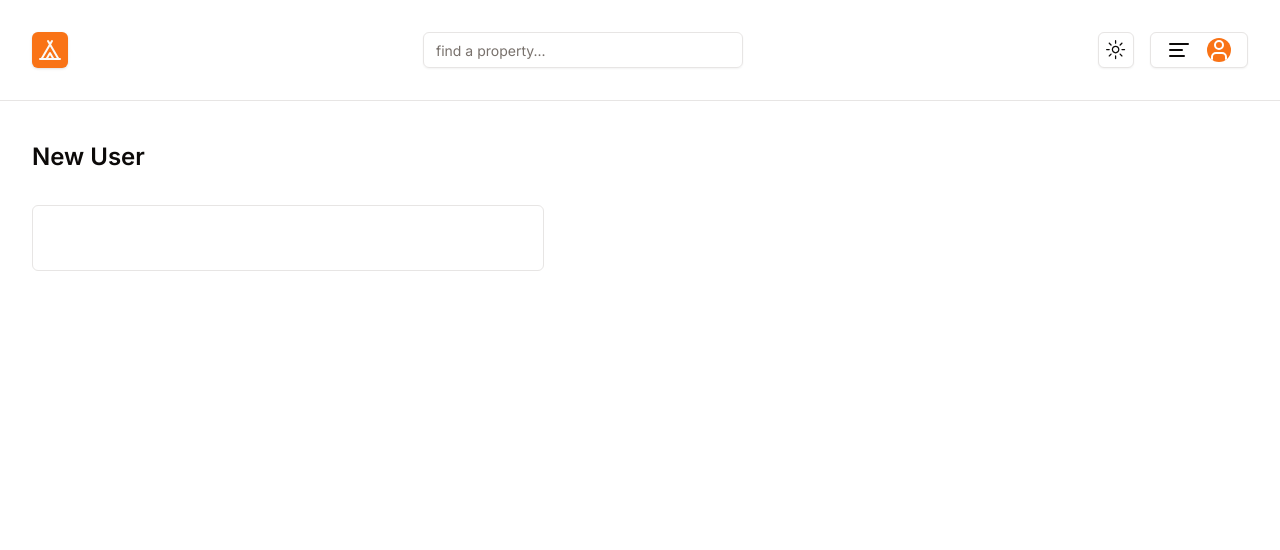
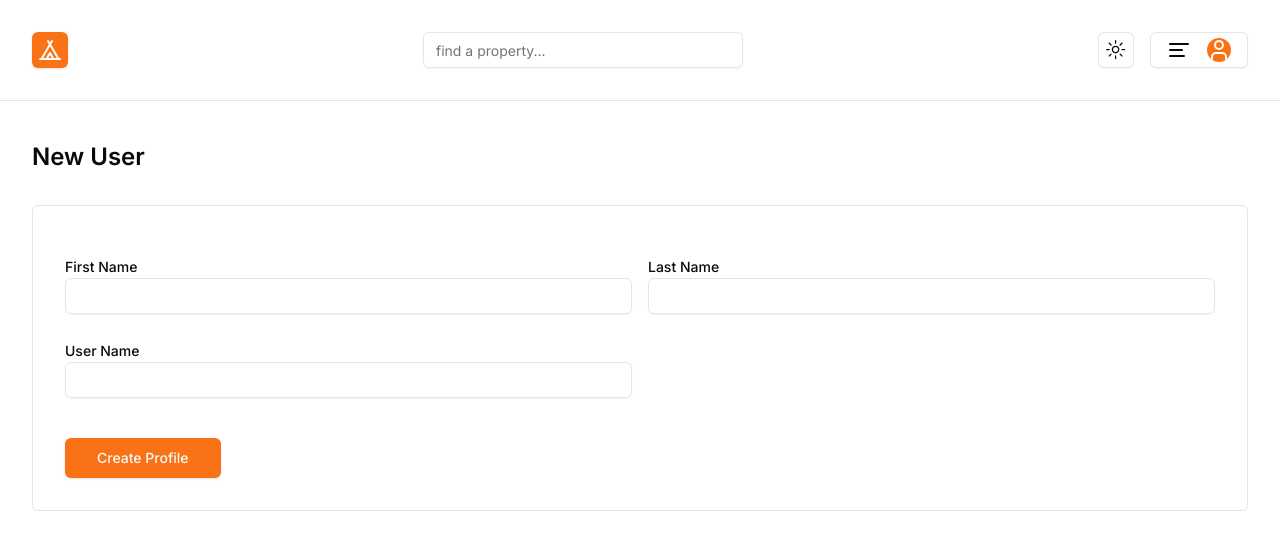
Before and after one commit to dulanjanabandara/home-away, a Next.js app: page /profile/create in a window 1280 px wide. Shown: the top 550 px of the page. Built offline with nearby package versions, Linux system fonts and the light colour scheme.

Commit message:
feat: refactored create profile page

```diff
--- a/app/profile/create/page.tsx
+++ b/app/profile/create/page.tsx
@@ -1,20 +1,32 @@
+import SubmitButton from "@/components/form/Buttons";
+import FormContainer from "@/components/form/FormContainer";
+import FormInput from "@/components/form/FormInput";
 import React from "react";
-import { Label } from "@/components/ui/label";
-import { Input } from "@/components/ui/input";
-import { Button } from "@/components/ui/button";
 
-const createProfileAction = async (formData: FormData) => {
+const createProfileAction = async (prevState: any, formData: FormData) => {
   "use server";
   const firstName = formData.get("firstName") as string;
-  console.log(firstName);
+
+  if (firstName !== "shakeAndBake") {
+    return { message: "There was an error" };
+  }
+
+  return { message: "Profile Created" };
 };
 
 function CreateProfile() {
   return (
     <section>
       <h1 className="text-2xl font-semibold mb-8 capitalize">new user</h1>
-      <div className="border p-8 rounded-md max-w-lg">
-        <form action={createProfileAction}></form>
+      <div className="border p-8 rounded-md">
+        <FormContainer action={createProfileAction}>
+          <div className="grid md:grid-cols-2 gap-4 mt-4">
+            <FormInput type="text" name="firstName" label="First Name" />
+            <FormInput type="text" name="lastName" label="Last Name" />
+            <FormInput type="text" name="userName" label="User Name" />
+          </div>
+          <SubmitButton text="Create Profile" className="mt-8" />
+        </FormContainer>
       </div>
     </section>
   );
```
